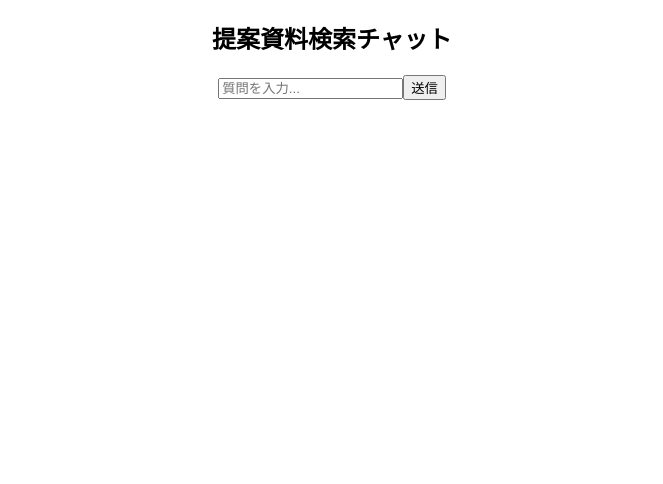
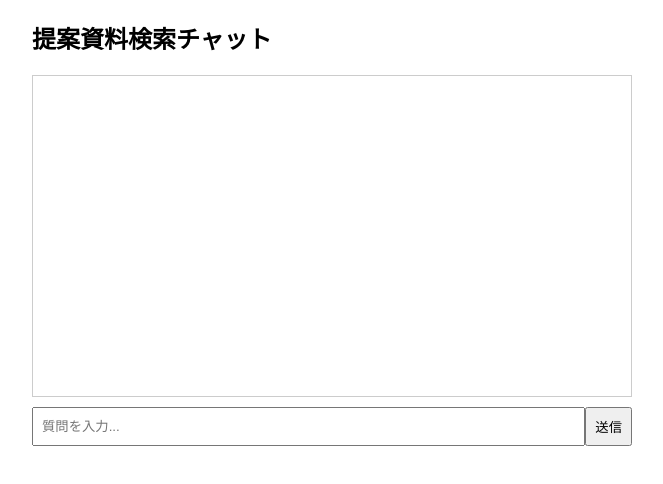
Before and after one commit to hajimeiwase/amplify-repository, a React (Create React App) app: page / in a window 1280 px wide. Shown: the top 484 px of the page, without its empty margins (308-971 px from the left). Built offline with nearby package versions, Linux system fonts and the light colour scheme.

Commit message:
チャットUI作成

```diff
--- a/src/App.css
+++ b/src/App.css
@@ -1,38 +1,30 @@
 .App {
-  text-align: center;
+  max-width: 600px;
+  margin: auto;
+  font-family: Arial, sans-serif;
 }
-
-.App-logo {
-  height: 40vmin;
-  pointer-events: none;
+.chat-box {
+  border: 1px solid #ccc;
+  padding: 10px;
+  height: 300px;
+  overflow-y: auto;
+  margin-bottom: 10px;
 }
-
-@media (prefers-reduced-motion: no-preference) {
-  .App-logo {
-    animation: App-logo-spin infinite 20s linear;
-  }
+.user {
+  text-align: right;
+  color: blue;
 }
-
-.App-header {
-  background-color: #282c34;
-  min-height: 100vh;
+.assistant {
+  text-align: left;
+  color: green;
+}
+.input-box {
   display: flex;
-  flex-direction: column;
-  align-items: center;
-  justify-content: center;
-  font-size: calc(10px + 2vmin);
-  color: white;
 }
-
-.App-link {
-  color: #61dafb;
+input {
+  flex: 1;
+  padding: 8px;
 }
-
-@keyframes App-logo-spin {
-  from {
-    transform: rotate(0deg);
-  }
-  to {
-    transform: rotate(360deg);
-  }
+button {
+  padding: 8px;
 }
```
